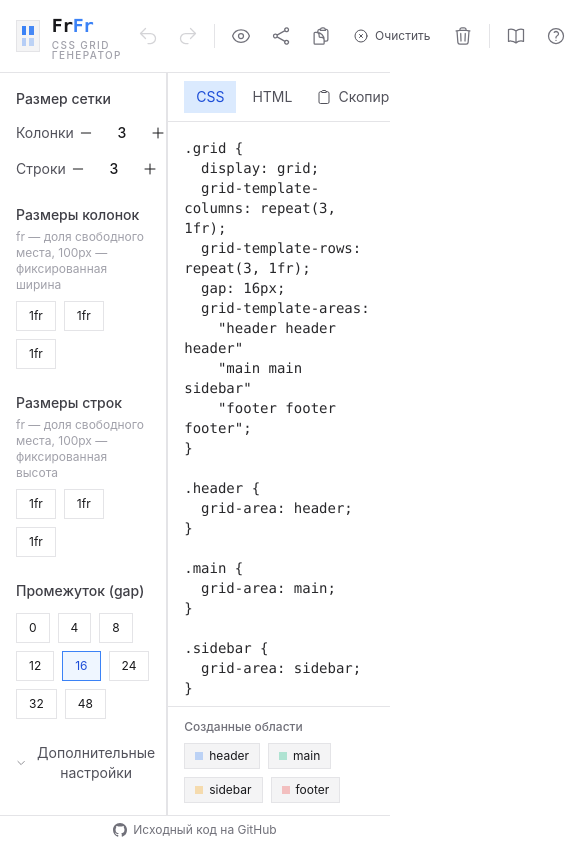
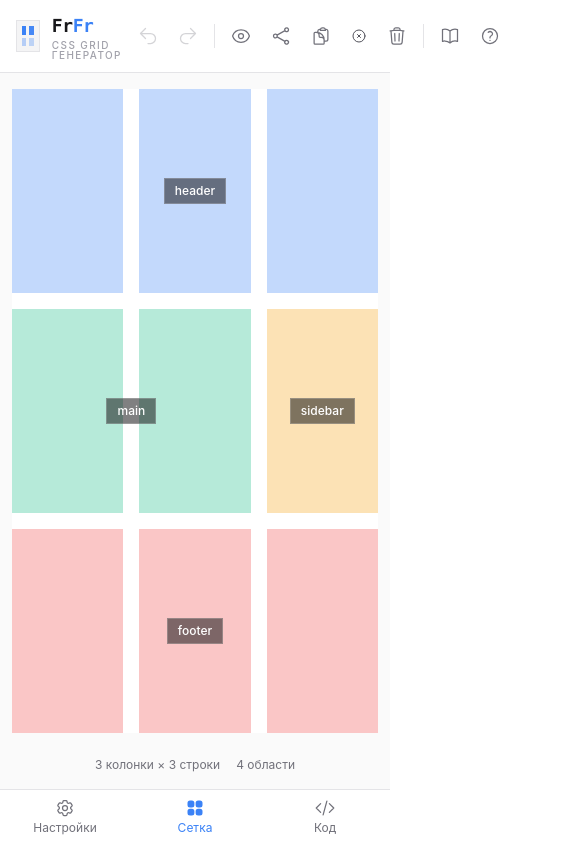
Before and after one commit to modeusweb/frfr-grid, a Next.js app: page / in a window 390 px wide. Shown: the whole page, 574 px wide, since content can reach past the window. Built offline with nearby package versions, Linux system fonts and the light colour scheme.

Commit message:
feat: адаптивный лейаут с мобильными вкладками и нижней навигацией

```diff
--- a/components/grid-generator/GridEditor.tsx
+++ b/components/grid-generator/GridEditor.tsx
@@ -424,7 +424,7 @@ export default function GridEditor({
   };
 
   return (
-    <div className="h-full overflow-auto px-6 py-12 bg-surface-50 dark:bg-surface-950">
+    <div className="h-full overflow-auto px-3 py-4 sm:px-6 sm:py-12 bg-surface-50 dark:bg-surface-950">
       <div className="relative w-full h-full min-h-[420px] flex flex-col m-auto">
         {!isPreviewMode && config.areas.length === 0 && (
           <div className="mb-4 text-center text-sm text-surface-500 dark:text-surface-400">
--- a/components/grid-generator/GridGenerator.tsx
+++ b/components/grid-generator/GridGenerator.tsx
@@ -15,6 +15,7 @@ import TemplatePicker from "./TemplatePicker";
 import ShortcutsModal from "./ShortcutsModal";
 import InstructionsModal from "./InstructionsModal";
 import RenameAreaModal from "./RenameAreaModal";
+import MobileNav, { type MobileTab } from "./MobileNav";
 
 const AREA_COLORS = [
   "rgba(59, 130, 246, 0.3)",
@@ -157,6 +158,7 @@ export default function GridGenerator() {
   const [showTemplates, setShowTemplates] = useState(false);
   const [showShortcuts, setShowShortcuts] = useState(false);
   const [showHelp, setShowHelp] = useState(false);
+  const [mobileTab, setMobileTab] = useState<MobileTab>("grid");
   const [showResetConfirm, setShowResetConfirm] = useState(false);
   const [renameArea, setRenameArea] = useState<GridArea | null>(null);
   const [toast, setToast] = useState<Toast | null>(null);
@@ -501,12 +503,17 @@ export default function GridGenerator() {
       <div className="flex-1 flex overflow-hidden">
         <aside
           id="nastrojki"
-          className="w-72 border-r border-surface-200 dark:border-surface-700 bg-white dark:bg-surface-900 overflow-hidden"
+          className={`border-surface-200 dark:border-surface-700 bg-white dark:bg-surface-900 overflow-hidden ${
+            mobileTab === "settings" ? "flex-1" : "hidden"
+          } lg:block lg:flex-none lg:w-72 lg:border-r`}
         >
           <GridSettings config={config} onChange={handleConfigChange} />
         </aside>
 
-        <main id="setka" className="flex-1 relative overflow-hidden">
+        <main id="setka"
+              className={`relative overflow-hidden ${
+                mobileTab === "grid" ? "flex-1" : "hidden"
+              } lg:flex-1`}>
           <GridEditor
             config={config}
             isPreviewMode={isPreviewMode}
@@ -557,11 +564,15 @@ export default function GridGenerator() {
 
         <aside
           id="kod"
-          className="w-96 border-l border-surface-200 dark:border-surface-700 bg-white dark:bg-surface-900 overflow-hidden"
+          className={`border-surface-200 dark:border-surface-700 bg-white dark:bg-surface-900 overflow-hidden ${
+            mobileTab === "code" ? "flex-1" : "hidden"
+          } lg:block lg:flex-none lg:w-96 lg:border-l`}
         >
           <CodePanel config={config} />
         </aside>
       </div>
+
+      <MobileNav activeTab={mobileTab} onChange={setMobileTab} />
 
       <TemplatePicker
         isOpen={showTemplates}
@@ -626,7 +637,7 @@ export default function GridGenerator() {
           {toast.message}
         </div>
       )}
-<footer className="shrink-0 border-t border-surface-200 dark:border-surface-700 bg-white dark:bg-surface-900 px-4 py-1.5 flex items-center justify-center gap-1.5">
+<footer className="hidden lg:flex shrink-0 border-t border-surface-200 dark:border-surface-700 bg-white dark:bg-surface-900 px-4 py-1.5 items-center justify-center gap-1.5">
           <a
             href="https://github.com/modeusweb/frfr-grid"
             target="_blank"
--- a/components/grid-generator/GridToolbar.tsx
+++ b/components/grid-generator/GridToolbar.tsx
@@ -122,11 +122,11 @@ export default function GridToolbar({
         <button
           onClick={onClearAreas}
           disabled={!canClearAreas}
-          className="flex items-center gap-1.5 px-2.5 py-1.5 text-xs text-surface-600 hover:bg-surface-100 dark:text-surface-400 dark:hover:bg-surface-800 disabled:opacity-30 disabled:cursor-not-allowed transition-colors"
+          className="flex items-center gap-1.5 px-2 sm:px-2.5 py-1.5 text-xs text-surface-600 hover:bg-surface-100 dark:text-surface-400 dark:hover:bg-surface-800 disabled:opacity-30 disabled:cursor-not-allowed transition-colors"
           title="Удалить все области"
         >
           <XCircleIcon className="w-4 h-4" />
-          Очистить
+          <span className="hidden sm:inline">Очистить</span>
         </button>
 
         <button
--- /dev/null
+++ b/components/grid-generator/MobileNav.tsx
@@ -0,0 +1,60 @@
+"use client";
+
+import {
+  Cog6ToothIcon,
+  Squares2X2Icon,
+  CodeBracketIcon,
+} from "@heroicons/react/24/outline";
+import {
+  Cog6ToothIcon as CogSolid,
+  Squares2X2Icon as SquaresSolid,
+  CodeBracketIcon as CodeSolid,
+} from "@heroicons/react/24/solid";
+
+export type MobileTab = "settings" | "grid" | "code";
+
+const TABS: {
+  id: MobileTab;
+  label: string;
+  Icon: React.ComponentType<{ className?: string }>;
+  ActiveIcon: React.ComponentType<{ className?: string }>;
+}[] = [
+  { id: "settings", label: "Настройки", Icon: Cog6ToothIcon, ActiveIcon: CogSolid },
+  { id: "grid", label: "Сетка", Icon: Squares2X2Icon, ActiveIcon: SquaresSolid },
+  { id: "code", label: "Код", Icon: CodeBracketIcon, ActiveIcon: CodeSolid },
+];
+
+type Props = {
+  activeTab: MobileTab;
+  onChange: (tab: MobileTab) => void;
+};
+
+export default function MobileNav({ activeTab, onChange }: Props) {
+  return (
+    <nav
+      aria-label="Разделы"
+      className="flex shrink-0 border-t border-surface-200 dark:border-surface-700 bg-white dark:bg-surface-900 lg:hidden"
+    >
+      {TABS.map(({ id, label, Icon, ActiveIcon }) => {
+        const isActive = activeTab === id;
+        const Comp = isActive ? ActiveIcon : Icon;
+        return (
+          <button
+            key={id}
+            type="button"
+            onClick={() => onChange(id)}
+            aria-current={isActive ? "page" : undefined}
+            className={`flex-1 flex flex-col items-center justify-center gap-0.5 py-2 text-xs transition-colors ${
+              isActive
+                ? "text-accent-500"
+                : "text-surface-500 dark:text-surface-400"
+            }`}
+          >
+            <Comp className="w-5 h-5" />
+            <span>{label}</span>
+          </button>
+        );
+      })}
+    </nav>
+  );
+}
```
